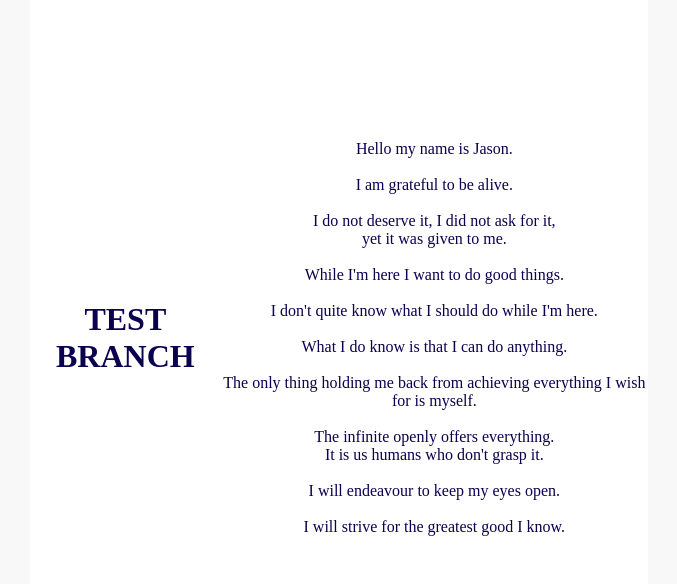
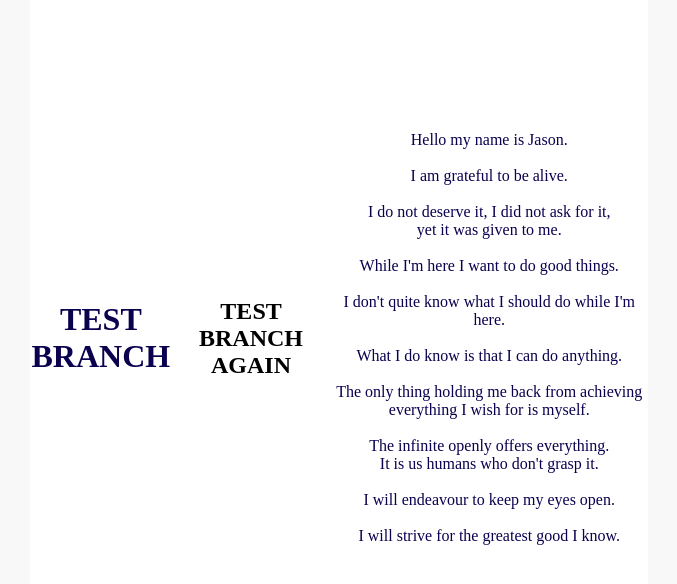
Before and after one commit to Jambr0li/JKS_v1.0, a plain HTML site: page index.html in a window 1280 px wide. Shown: the part 862-1446 px from the top of the page, without its empty margins (301-978 px from the left). Drawn offline with Linux system fonts and the light colour scheme.

Commit message:
Another test commit

```diff
--- a/index.html
+++ b/index.html
@@ -29,6 +29,7 @@
     <div class="letter">
       <div class="letter-page">
         <h1>TEST BRANCH</h1>
+        <h2>TEST BRANCH AGAIN</h2>
         <p class="letter-text">
           Hello my name is Jason. <br /><br />
           I am grateful to be alive. <br /><br />I do not deserve it, I did not
```
